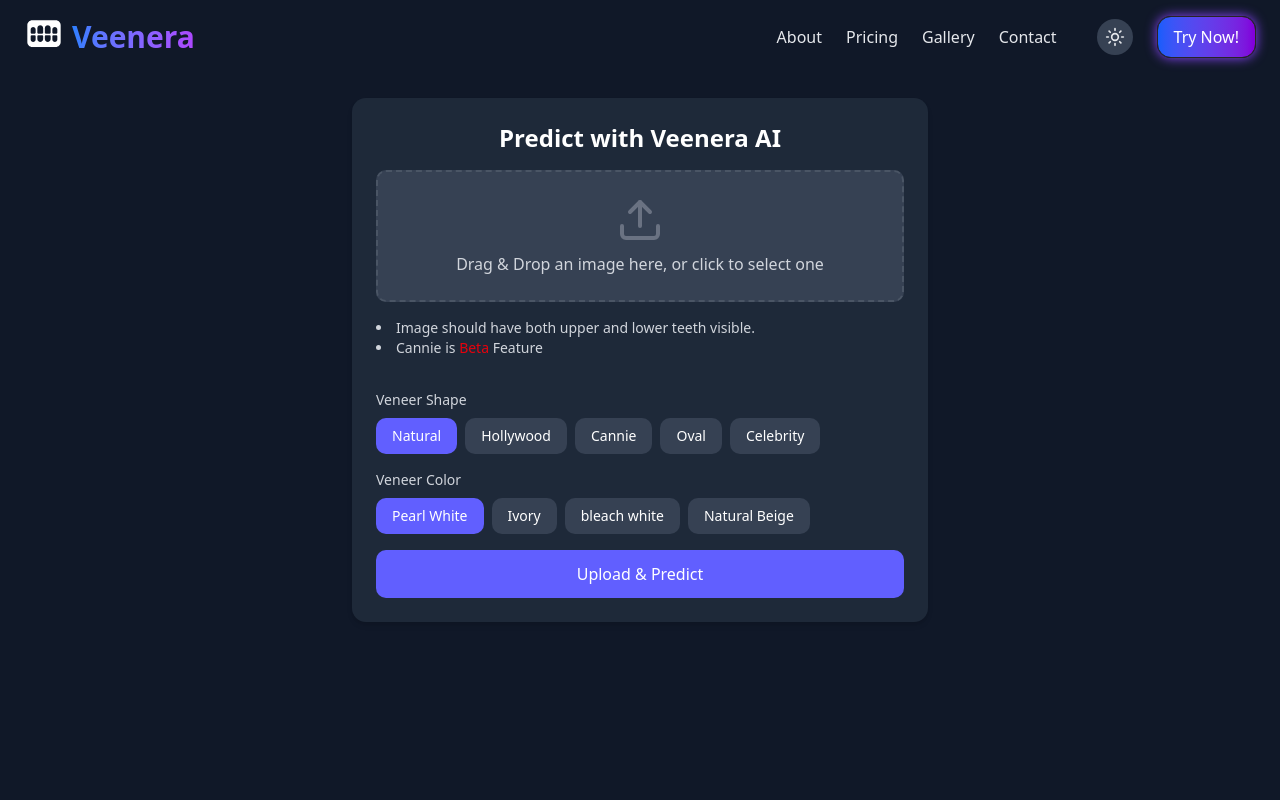
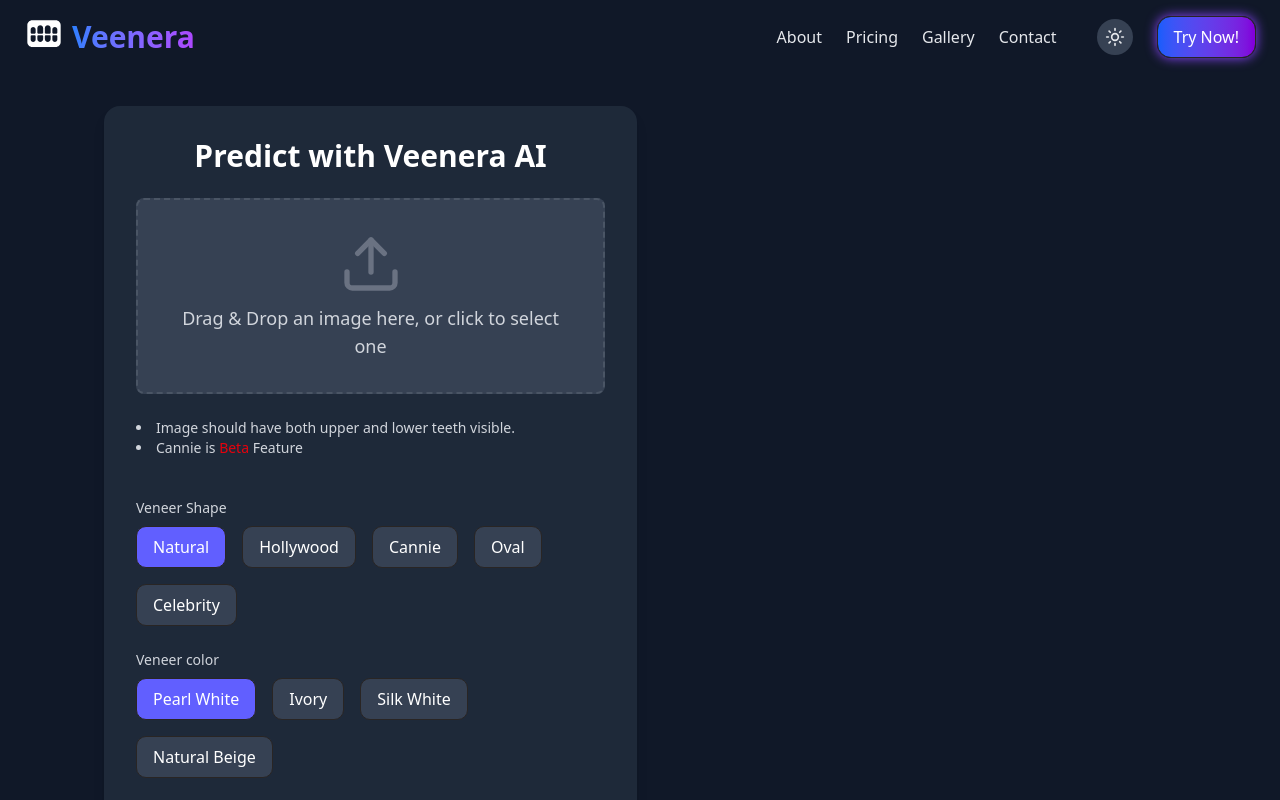
Before and after one commit to jeet-Suthar/veenera, a Next.js app: page /predict in a window 1280 px wide. Shown: the top 800 px of the page. Built offline with nearby package versions, Linux system fonts and the light colour scheme.

Commit message:
Update: add 4 result feature

```diff
--- a/src/app/predict/page.jsx
+++ b/src/app/predict/page.jsx
@@ -5,29 +5,25 @@
 import { motion } from "framer-motion";
 import { Footer } from "@/components/Footer";
 import NavBar from "@/components/NavBar";
-import { Loader2, Upload } from "lucide-react";
+import { Loader2, Upload, Download } from "lucide-react";
 
-const SHAPES = ["natural", "hollywood", "cannie", "oval", "celebrity"];
-const COLORS = [
-  "Pearl White",
-  "Ivory",
-  "bleach white",
-  "Natural Beige"];
+const SHAPES = ["Natural", "Hollywood", "Cannie", "Oval", "Celebrity"];
+const COLORS = ["Pearl White", "Ivory", "Silk White", "Natural Beige"];
 
 export default function Predict() {
   const [image, setImage] = useState(null);
-  const [outputImage, setOutputImage] = useState(null);
-  const [loading, setLoading] = useState(false);
-  const [error, setError] = useState(null);
-  const [shape, setShape] = useState("natural");
+  const [outputImages, setOutputImages] = useState([null, null, null, null]);
+  const [loadingStates, setLoadingStates] = useState([false, false, false, false]);
+  const [errorMessages, setErrorMessages] = useState([null, null, null, null]);
+  const [shape, setShape] = useState("Natural");
   const [color, setColor] = useState(COLORS[0]);
   const { theme } = useTheme();
 
   const onDrop = useCallback((acceptedFiles) => {
     if (acceptedFiles.length > 0) {
       setImage(acceptedFiles[0]);
-      setError(null);
-      setOutputImage(null);
+      setOutputImages([null, null, null, null]);
+      setErrorMessages([null, null, null, null]);
     }
   }, []);
 
@@ -41,66 +37,69 @@
     e.preventDefault();
     if (!image) return;
 
-    setLoading(true);
-    setError(null);
+    setOutputImages([null, null, null, null]);
+    setLoadingStates([true, true, true, true]);
+    setErrorMessages([null, null, null, null]);
     const formData = new FormData();
     formData.append("image", image);
     formData.append("shape", shape);
     formData.append("color", color);
 
+    const urls = Array(4).fill("https://c531-3-238-118-170.ngrok-free.app/generate");
+    urls.forEach(async (url, index) => {
       try {
-      const response = await fetch("https://c531-3-238-118-170.ngrok-free.app/generate", {
-        method: "POST",
-        body: formData,
+        const response = await fetch(url, { method: "POST", body: formData });
+        if (!response.ok) throw new Error();
+        const blob = await response.blob();
+        const imgURL = URL.createObjectURL(blob);
+        setOutputImages((prev) => {
+          const newImages = [...prev];
+          newImages[index] = imgURL;
+          return newImages;
         });
-
-      if (!response.ok) {
-        throw new Error(`Error: ${response.status} - ${response.statusText}`);
+      } catch {
+        setErrorMessages((prev) => {
+          const newErrors = [...prev];
+          newErrors[index] = "Server busy";
+          return newErrors;
+        });
+      } finally {
+        setLoadingStates((prev) => {
+          const newLoading = [...prev];
+          newLoading[index] = false;
+          return newLoading;
+        });
       }
-
-      const blob = await response.blob();
-      setOutputImage(URL.createObjectURL(blob));
-    } catch (error) {
-      setError(error.message);
-      setOutputImage(null);
-    } finally {
-      setLoading(false);
-    }
+    });
   };
 
   return (
     <>
       <NavBar />
-      <div className="min-h-screen p-6 flex flex-col items-center bg-gray-50 dark:bg-gray-900">
+      <div className=" p-8 flex flex-col md:flex-row items-start bg-gray-50 dark:bg-gray-900 gap-10 md:px-26">
         <motion.div
-          initial={{ opacity: 0, y: 20 }}
-          animate={{ opacity: 1, y: 0 }}
+          initial={{ opacity: 0, x: 20 }}
+          animate={{ opacity: 1, x: 0 }}
           transition={{ duration: 0.8 }}
-          className="bg-white dark:bg-gray-800 p-6 rounded-xl shadow-md w-full max-w-xl"
+          className="bg-white dark:bg-gray-800 p-8 rounded-2xl shadow-lg w-full max-w-xl"
         >
-          <h2 className="text-2xl font-semibold text-center text-gray-900 dark:text-white mb-4">
+          <h2 className="text-3xl font-bold text-center text-gray-900 dark:text-white mb-6">
             Predict with Veenera AI
           </h2>
-          <form onSubmit={handleSubmit} className="space-y-4">
+          <form onSubmit={handleSubmit} className="space-y-6">
             <div
               {...getRootProps()}
-              className="border-dashed border-2 border-gray-300 dark:border-gray-600 p-6 text-center cursor-pointer rounded-lg bg-gray-100 dark:bg-gray-700 hover:bg-gray-200 dark:hover:bg-gray-600 transition"
+              className="border-dashed border-2 border-gray-300 dark:border-gray-600 p-8 text-center cursor-pointer rounded-md bg-gray-100 dark:bg-gray-700 hover:bg-gray-200 dark:hover:bg-gray-600 transition"
             >
               <input {...getInputProps()} />
-              <Upload className="mx-auto h-12 w-12 text-gray-500" />
-              <p className="text-gray-700 dark:text-gray-300 mt-2">
-                Drag & Drop an image here, or click to select one
-              </p>
+              <Upload className="mx-auto h-16 w-16 text-gray-500" />
+              <p className="text-lg text-gray-700 dark:text-gray-300 mt-2">Drag & Drop an image here, or click to select one</p>
             </div>
-
             {image && (
-              <motion.img
-                initial={{ scale: 0.9, opacity: 0 }}
-                animate={{ scale: 1, opacity: 1 }}
-                transition={{ duration: 0.5, ease: "easeOut" }}
+              <img
                 src={URL.createObjectURL(image)}
                 alt="Selected"
-                className="w-full max-w-md h-auto object-contain rounded-lg border border-gray-300 dark:border-gray-600"
+                className="w-full h-auto object-contain rounded-md border border-gray-300 dark:border-gray-600"
               />
             )}
             <div className="text-sm text-gray-700 dark:text-gray-300 pb-4">
@@ -109,102 +108,83 @@
                 Cannie is <span className="text-red-600">Beta</span> Feature
               </li>
             </div>
-            {/* Shape Selection */}
-            <div>
             <h3 className="text-sm font-medium text-gray-700 dark:text-gray-300 mb-2">
                 Veneer Shape
               </h3>
-              <div className="flex flex-wrap gap-2">
+            <div className="flex flex-wrap gap-4">
               {SHAPES.map((s) => (
                 <button
                   key={s}
                   type="button"
-                    className={`px-4 py-2 rounded-lg text-sm transition ${
-                      shape === s
-                        ? "bg-indigo-500 text-white"
-                        : "bg-gray-200 dark:bg-gray-700 text-gray-900 dark:text-white"
-                    }`}
+                  className={`px-4 py-2 rounded-lg border ${shape === s ? "bg-indigo-500 text-white" : "bg-gray-200 dark:bg-gray-700 text-gray-800 dark:text-white"}`}
                   onClick={() => setShape(s)}
                 >
-                    {s.charAt(0).toUpperCase() + s.slice(1)}
+                  {s}
                 </button>
               ))}
             </div>
-            </div>
-
-            {/* Color Selection */}
-            <div>
             <h3 className="text-sm font-medium text-gray-700 dark:text-gray-300 mb-2">
-                Veneer Color
+                Veneer color
               </h3>
-              <div className="flex flex-wrap gap-2">
+            <div className="flex flex-wrap gap-4">
               {COLORS.map((c) => (
                 <button
                   key={c}
                   type="button"
-                    className={`px-4 py-2 rounded-lg text-sm transition ${
-                      color === c
-                        ? "bg-indigo-500 text-white"
-                        : "bg-gray-200 dark:bg-gray-700 text-gray-900 dark:text-white"
-                    }`}
+                  className={`px-4 py-2 rounded-lg border ${color === c ? "bg-indigo-500 text-white" : "bg-gray-200 dark:bg-gray-700 text-gray-800 dark:text-white"}`}
                   onClick={() => setColor(c)}
                 >
                   {c}
                 </button>
               ))}
             </div>
-            </div>
-
             <motion.button
               whileHover={{ scale: 1.05 }}
               whileTap={{ scale: 0.95 }}
               type="submit"
-              className="bg-indigo-500 text-white px-5 py-3 rounded-lg w-full text-center flex justify-center items-center"
-              disabled={loading}
+              className="bg-indigo-500 text-white px-6 py-4 rounded-xl w-full text-center flex justify-center items-center text-lg"
+              disabled={loadingStates.some((state) => state)}
             >
-              {loading ? (
-                <Loader2 className="animate-spin h-5 w-5 mr-2" />
-              ) : (
-                "Upload & Predict"
+              {loadingStates.some((state) => state) ? <Loader2 className="animate-spin h-6 w-6 mr-3" /> : "Upload & Predict"}
+            </motion.button>
+          </form>
+        </motion.div>
+        <div className="grid grid-cols-2 gap-4 w-full max-w-4xl">
+          {outputImages.map((img, index) =>
+            img ? (
+              <div key={index} className="relative group">
+              <img
+                key={index}
+                src={img}
+                alt={`Output ${index}`}
+                className="w-full h-auto object-cover rounded-md border border-gray-300 dark:border-gray-600"
+              />
+              <a href={img} download={`output-${index}.png`} className="absolute top-2 right-2 hidden group-hover:block bg-black bg-opacity-50 p-2 rounded-full text-white">
+              <Download className="w-5 h-5" />
+            </a>
+            </div>
+            ) : loadingStates[index] ? (
+              <div key={index} className="flex items-center justify-center h-48 bg-gray-200 dark:bg-gray-700 rounded-xl">
+                <Loader2 className="animate-spin h-8 w-8 text-gray-500" />
+              </div>
+            ) : null
           )}
-            </motion.button>
-
-            {error && (
-              <p className="text-red-500 text-center text-sm">
-                {error.status === 500
-                  ? "Server busy, try again later!"
-
-                  : error.message || "Server busy, try again later!"}
-              </p>
-            )}
-          </form>
-
-          {outputImage && (
-            <div className="mt-6 text-center">
-              <h3 className="text-lg font-medium text-gray-900 dark:text-white mb-2">
-                Prediction Result
-              </h3>
-              <img
-                src={outputImage}
-                alt="Predicted Output"
-                className="w-full rounded-lg border border-gray-300 dark:border-gray-600"
-              />
-              <button
-                onClick={() => {
-                  const link = document.createElement("a");
-                  link.href = outputImage;
-                  link.download = "predicted_image.png";
-                  link.click();
-                }}
-                className="mt-4 bg-indigo-500 text-white px-5 py-3 rounded-lg"
-              >
-                Download Result
-              </button>
         </div>
-          )}
-        </motion.div>
       </div>
       <Footer />
     </>
   );
 }
+{/* <div className="mt-6 text-center">
+<h3 className="text-lg font-medium text-gray-900 dark:text-white mb-2">Prediction Result</h3>
+<div className="grid grid-cols-2 gap-4">
+  {outputImages.map((img, index) => img && (
+    <div key={index} className="relative group">
+      <img src={img} alt="Predicted Output" className="w-full rounded-lg border border-gray-300 dark:border-gray-600" />
+      <a href={img} download={`output-${index}.png`} className="absolute top-2 right-2 hidden group-hover:block bg-black bg-opacity-50 p-2 rounded-full text-white">
+        <Download className="w-5 h-5" />
+      </a>
+    </div>
+  ))}
+</div>
+</div> */}
```
Lines whose indentation alone changed are shown as unchanged.
